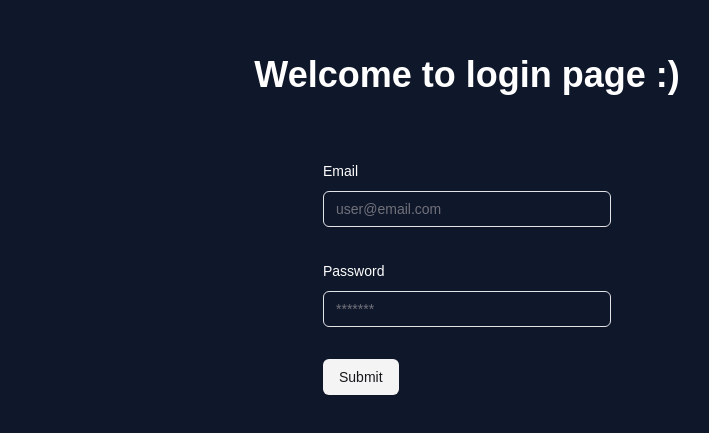
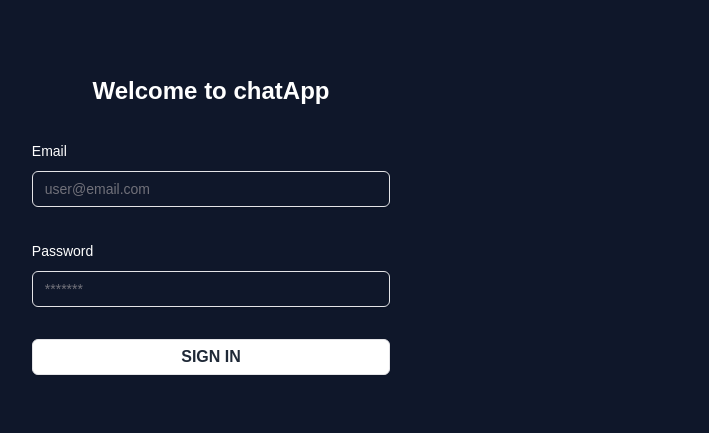
Before and after one commit to wvll3f/fst-jwt-front, a Next.js app: page /login in a window 1280 px wide. Shown: the part 175-608 px from the top of the page, without its empty margins (173-882 px from the left). Built offline with nearby package versions, Linux system fonts and the light colour scheme.

Commit message:
styling login page

```diff
--- a/src/app/components/Login.tsx
+++ b/src/app/components/Login.tsx
@@ -15,7 +15,7 @@ import {
     FormMessage,
 } from "@/components/ui/form"
 import { Input } from "@/components/ui/input"
-import { useAuthStore } from "../stores/useAuthStore"
+//import { useAuthStore } from "../stores/useAuthStore"
 import { useState } from "react"
 
 const formSchema = z.object({
@@ -32,7 +32,7 @@ export function Login() {
     const [formData, setFormData] = useState({
         email: "",
         password: "",
-      });
+    });
     const form = useForm<z.infer<typeof formSchema>>({
         resolver: zodResolver(formSchema),
         defaultValues: {
--- a/src/app/globals.css
+++ b/src/app/globals.css
@@ -40,6 +40,7 @@ body {
     --chart-5: 27 87% 67%;
     --radius: 0.5rem;
   }
+
   .dark {
     --background: 240 10% 3.9%;
     --foreground: 0 0% 98%;
@@ -72,6 +73,7 @@ body {
   * {
     @apply border-border;
   }
+
   body {
     @apply bg-background text-foreground;
   }
--- a/src/app/login/page.tsx
+++ b/src/app/login/page.tsx
@@ -55,10 +55,12 @@ export default function Login() {
     }
 
     return (
-        <div className="flex flex-col bg-slate-900 text-white justify-center items-center w-screen h-screen space-y-16">
-            <h1 className="font-bold text-4xl">Welcome to login page :)</h1>
+        <div className="flex bg-slate-900 text-white justify-center items-center w-screen h-screen">
+            <div className="flex justify-center items-center w-[80vw] h-[80vh] rounded-lg ">
+                <aside className="p-8 flex flex-col gap-8 justify-center items-center h-full w-full rounded-l-md rounded-bl-md">
+                    <h1 className="text-2xl font-bold">Welcome to chatApp</h1>
                     <Form {...form}>
-                <form onSubmit={form.handleSubmit(onSubmit)} className="space-y-8 w-72">
+                        <form onSubmit={form.handleSubmit(onSubmit)} className="space-y-8 w-4/5">
                             <FormField
                                 control={form.control}
                                 name="email"
@@ -85,10 +87,16 @@ export default function Login() {
                                     </FormItem>
                                 )}
                             />
-                    <Button type="submit">Submit</Button>
+                            <Button variant="outline" className="w-full text-gray-800 uppercase font-bold text-md " type="submit">Sign In</Button>
                         </form>
+                    </Form>
+                </aside>
+                <aside className="p-8 flex flex-col gap-8 justify-center h-full w-full rounded-r-md rounded-br-md">
+
+                </aside>
+            </div>
             <Toaster />
-            </Form>
-        </div>
+
+        </div >
     )
 }
```
Also changed, not shown: src/app/assets/bg-chat-login.jpg (added). Lines whose indentation alone changed are shown as unchanged.
